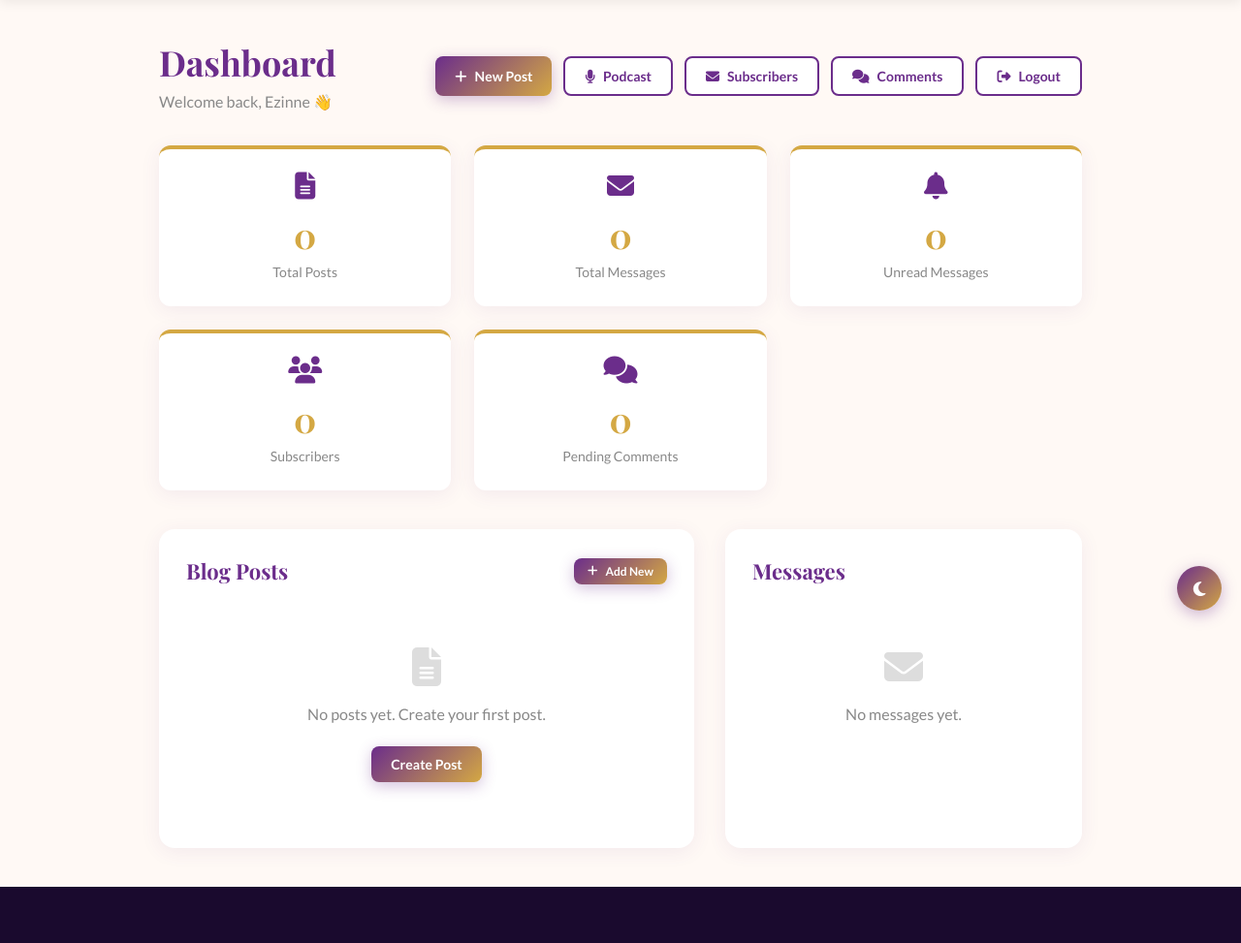
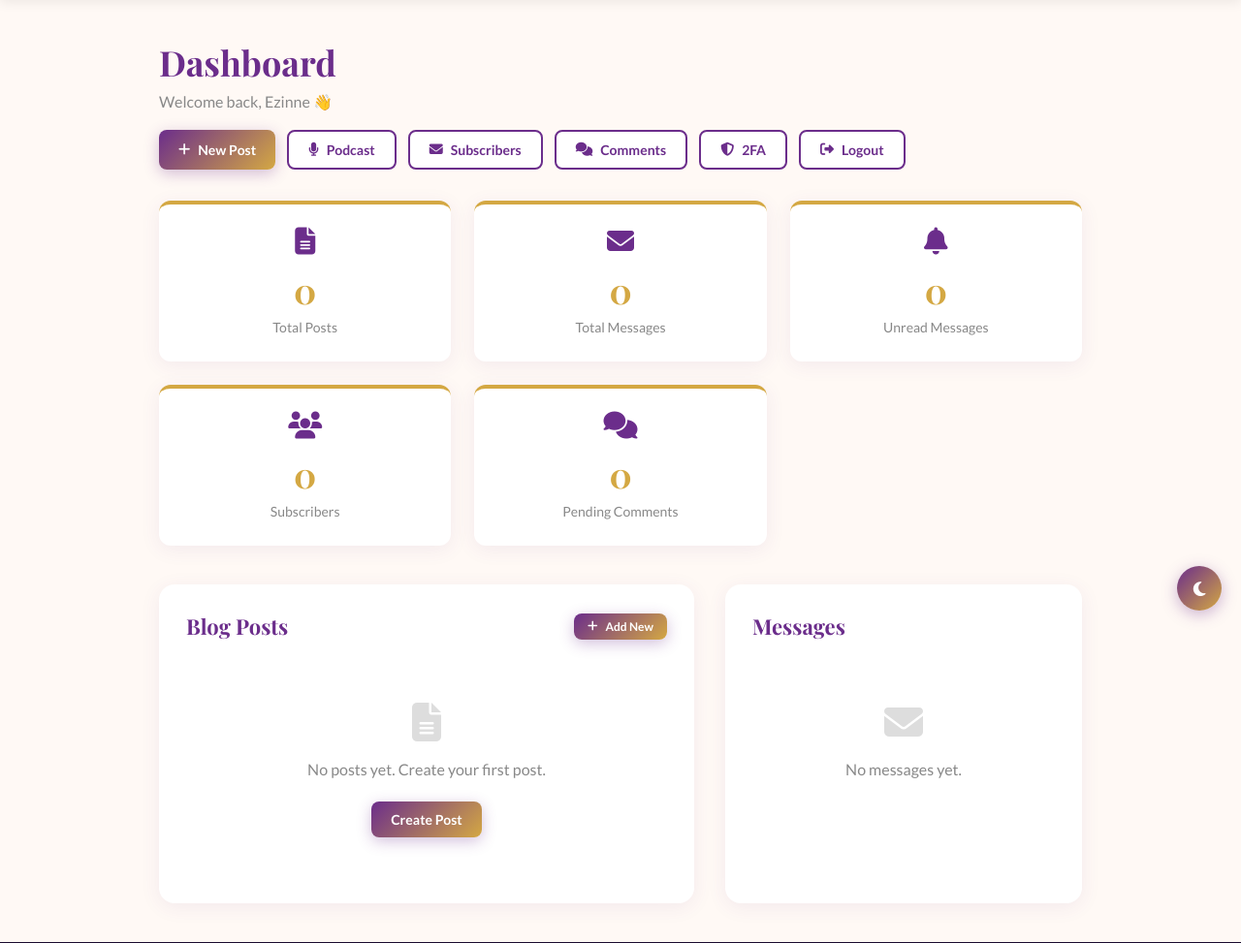
Before and after one commit to Eminence-Pyro/InnerPeace_Hub, a Flask app: page /admin in a window 1280 px wide. Shown: the part 90-1063 px from the top of the page at 97% size. Run offline with Flask 3, Linux system fonts and the light colour scheme; the visitor is signed in with stand-in values (Sample User, id 1); data that the repository does not hold is empty; parts of the project's set-up code (start-up, migrations or seed data) failed here and were passed over; some libraries are stand-ins or nearby versions.

Commit message:
Add 2FA setup link in dashboard header (improvement 14)

```diff
--- a/templates/admin/dashboard.html
+++ b/templates/admin/dashboard.html
@@ -33,6 +33,10 @@
         <a href="{{ url_for('admin.comment_moderation') }}" class="btn-secondary">
           <i class="fas fa-comments"></i>
           Comments{% if pending_comments > 0 %} <span class="unread-badge">{{ pending_comments }}</span>{% endif %}
+        </a>
+        <a href="{{ url_for('auth.setup_2fa') }}" class="btn-secondary" title="Two-Factor Authentication">
+          <i class="fas fa-shield-alt"></i>
+          2FA
         </a>
         <a href="{{ url_for('auth.admin_logout') }}" class="btn-secondary">
           <i class="fas fa-sign-out-alt"></i>
```
